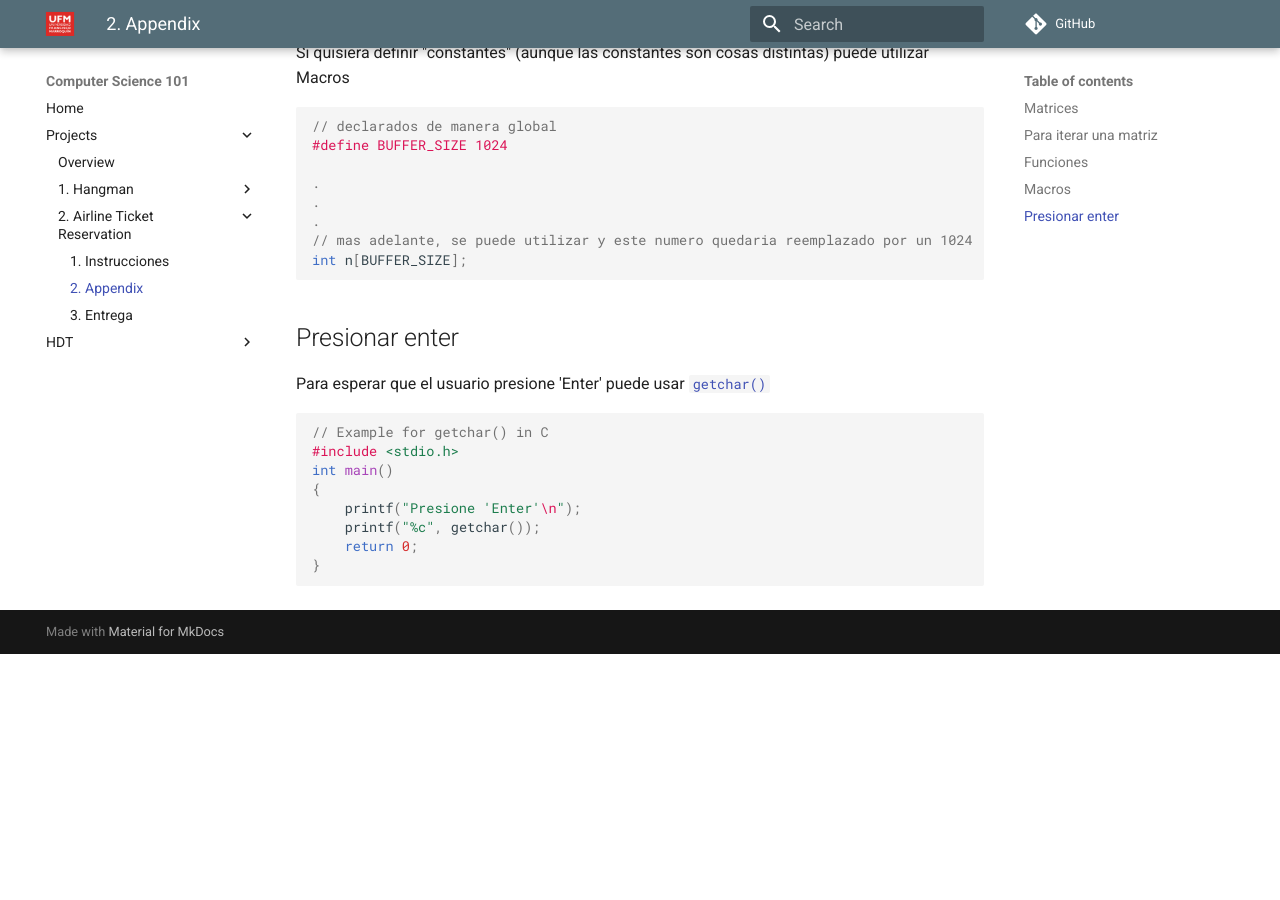
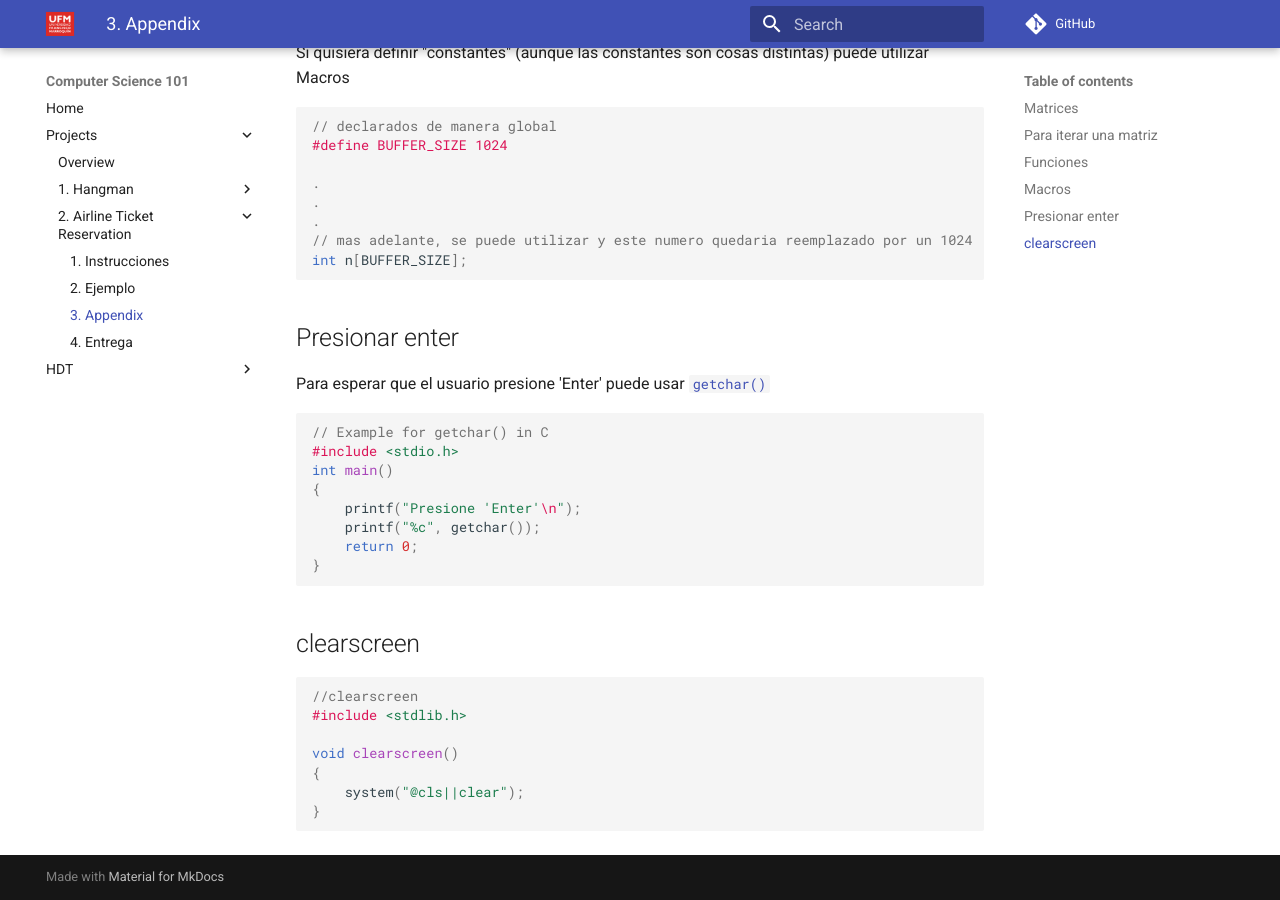
Before and after one commit to cs-ufm/cs101-2020, an MkDocs documentation site: the page built from docs/projects/airline/appendix.md, in a window 1280 px wide and 900 px high, scrolled down 1371 px. Built offline with MkDocs 1.6.1 and Material for MkDocs 9.7.7, drawn with Linux system fonts in a browser that asks for light colours; comment, search, counter and statistics services are not loaded; before the commit the page ends 2025 px from its top, so only the background shows below that.

Commit message:
@jmarcos-cano - finish Airline Project

````diff
--- a/docs/projects/airline/appendix.md
+++ b/docs/projects/airline/appendix.md
@@ -90,3 +90,14 @@ int main()
     return 0;
 }
 ```
+
+## clearscreen
+```c
+//clearscreen
+#include <stdlib.h>
+
+void clearscreen()
+{
+    system("@cls||clear");
+}
+```
--- a/mkdocs.yml
+++ b/mkdocs.yml
@@ -5,7 +5,8 @@ repo_url: https://github.com/cs-ufm/cs101-2020
 theme:
   name: material
   palette:
-    primary: blue grey
+    primary: deep blue
+    accent: orange
 
   logo: 'img/logo.png'
 
@@ -45,8 +46,9 @@ nav:
             2. Forma de Entrega: projects/hangman/para_entregar.md
       - 2. Airline Ticket Reservation:
             1. Instrucciones: projects/airline/index.md
-            2. Appendix: projects/airline/appendix.md
-            3. Entrega: projects/airline/entrega.md
+            2. Ejemplo: projects/airline/ejemplo.md
+            3. Appendix: projects/airline/appendix.md
+            4. Entrega: projects/airline/entrega.md
   - HDT:
     - "hdt/index.md"
     - "C Punteros": hdt/c.pointers.md
````
Also changed, not shown: docs/projects/airline/ejemplo.md (added, +90 -0 lines), docs/projects/airline/index.md (+41 -61 lines).
